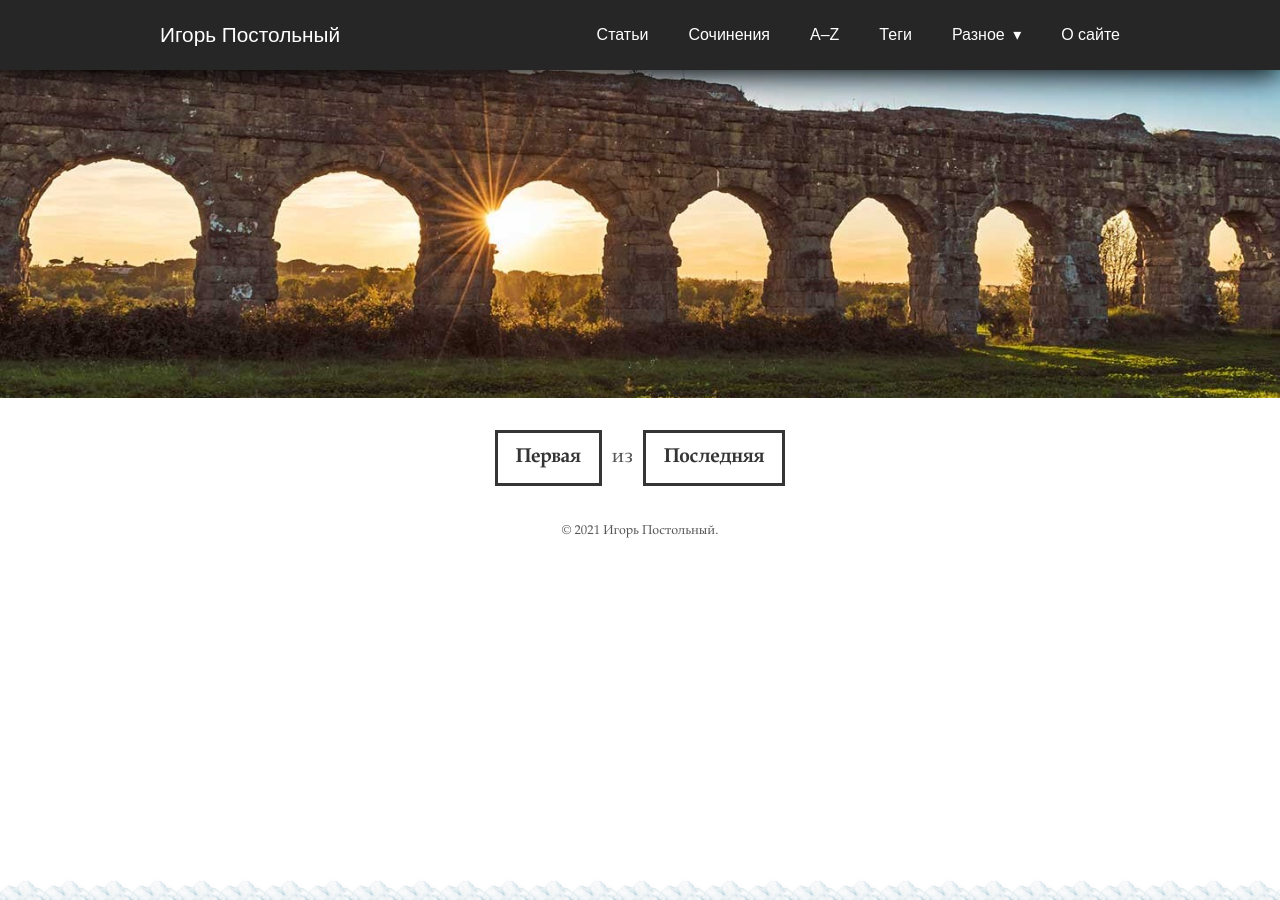
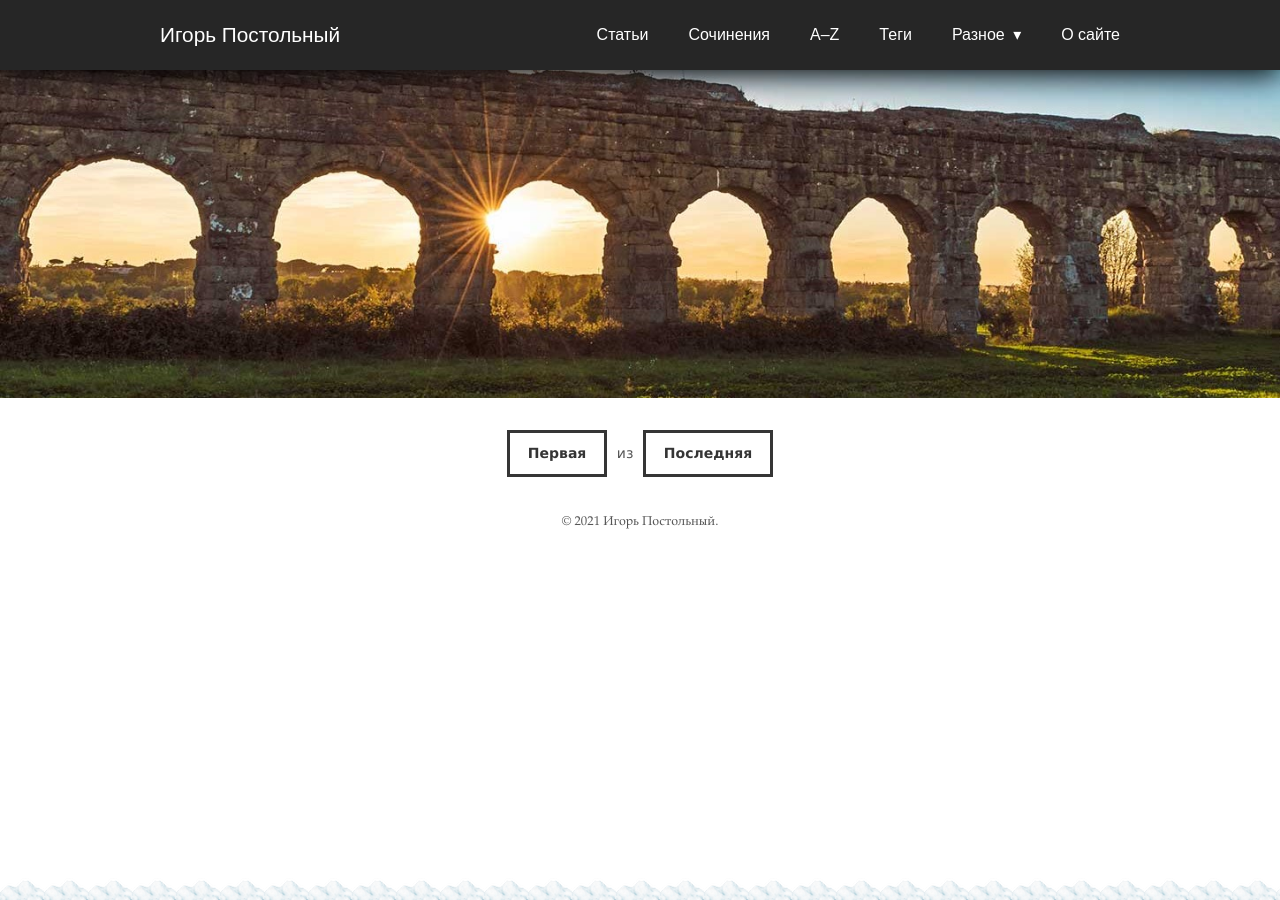
Before and after one commit to postolny/postolny.github.io, a Jekyll site: the page built from README.md, in a window 1280 px wide. Built offline with Jekyll 4.4.1, drawn with Linux system fonts in a browser that asks for light colours; nearby versions of some CDN libraries; our own code applies the rules of GitHub Pages for plain Markdown files.

Commit message:
Add files via upload

```diff
--- a/_sass/tale/_pagination.scss
+++ b/_sass/tale/_pagination.scss
@@ -1,5 +1,6 @@
 .pagination {
-  font-family: $serif-secondary;
+  font-family: $main-primary;
+  font-size: 14px;
   padding-top: 2rem;
   position: relative;
   text-align: center;
```
Lines whose indentation alone changed are shown as unchanged.
